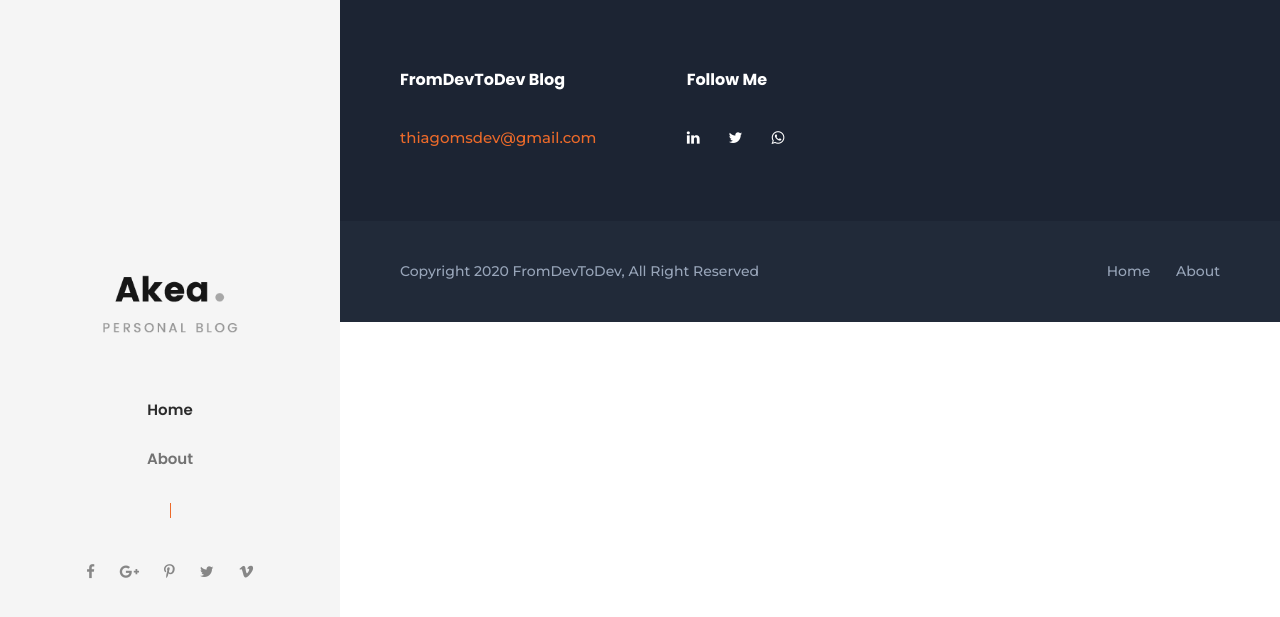
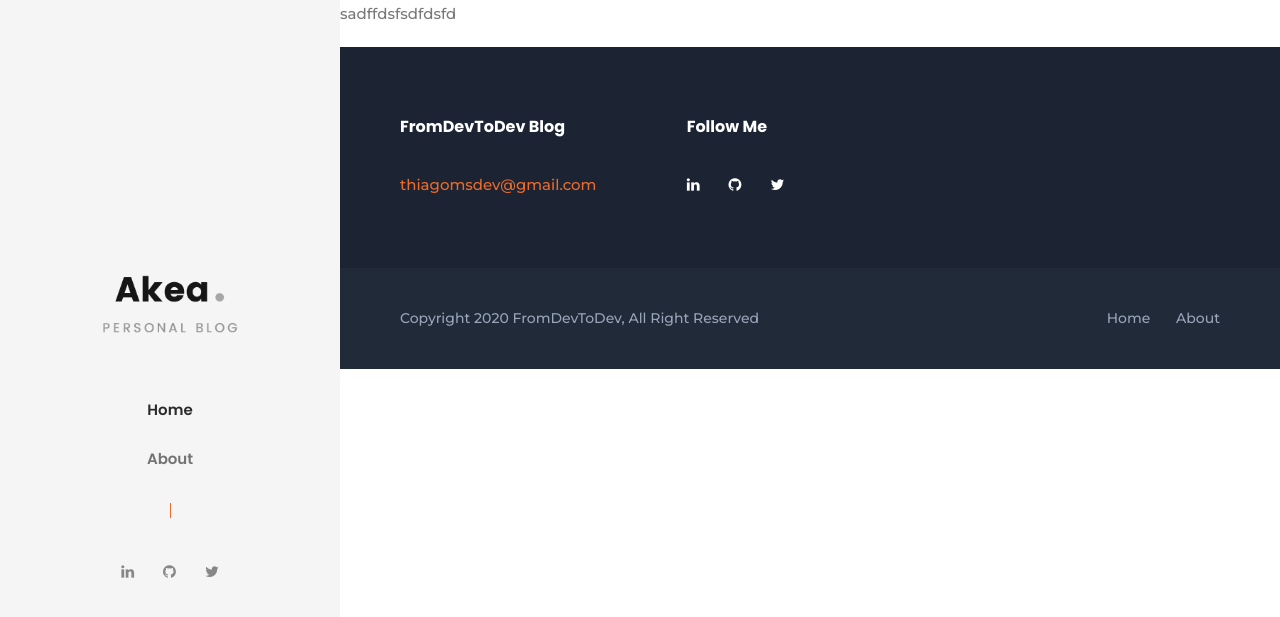
Before and after one commit to thiagofis/fromdevtodev, a Jekyll site: the page built from about.md, in a window 1280 px wide. Shown: the top 617 px of the page. Built offline with Jekyll 4.4.1, drawn with Linux system fonts in a browser that asks for light colours.

Commit message:
update the default layout template - footer

```diff
--- a/_layouts/default.html
+++ b/_layouts/default.html
@@ -67,8 +67,8 @@
                         <div class="akea-overlay-menu-row">
                             <div class="akea-overlay-menu-cell">
                                 <ul class="menu" id="menu-main-navigation">
-                                    <li class="menu-item menu-item-type-post_type menu-item-object-page menu-item-6222"><a href="/">Home</a></li>
-                                    <li class="menu-item menu-item-type-post_type menu-item-object-page menu-item-6222"><a href="about-us/index.html">About</a></li>
+                                    <li class="menu-item menu-item-type-post_type menu-item-object-page menu-item-6222"><a href="{{ '/' | relative_url }}">Home</a></li>
+                                    <li class="menu-item menu-item-type-post_type menu-item-object-page menu-item-6222"><a href="{{ '/about' | relative_url }}">About</a></li>
                                 </ul>
                             </div>
                         </div>
@@ -90,14 +90,18 @@
                     <div class="akea-navigation clearfix ">
                         <div class="akea-main-menu" id="akea-main-menu">
                             <ul class="sf-vertical" id="menu-main-navigation-1">
-                                <li class="menu-item menu-item-type-post_type menu-item-object-page menu-item-home current-menu-item page_item page-item-6703 current_page_item current-menu-ancestor current-menu-parent current_page_parent current_page_ancestor menu-item-has-children menu-item-7057"><a aria-current="page" href="index.html">Home</a>
+                                <li class="menu-item menu-item-type-post_type menu-item-object-page menu-item-home current-menu-item page_item page-item-6703 current_page_item current-menu-ancestor current-menu-parent current_page_parent current_page_ancestor menu-item-has-children menu-item-7057"><a aria-current="page" href="{{ '/' | relative_url }}">Home</a>
                                 </li>
-                                <li class="menu-item menu-item-type-post_type menu-item-object-page menu-item-6222"><a href="about-us/index.html">About</a></li>
+                                <li class="menu-item menu-item-type-post_type menu-item-object-page menu-item-6222"><a href="{{ '/about' | relative_url }}">About</a></li>
                             </ul>
                         </div>
                     </div>
                     <div class="akea-header-social-dividier"></div>
-                    <div class="akea-header-social "><a class="akea-top-bar-social-icon" href="#" target="_blank" title="facebook"><i class="fa fa-facebook" ></i></a><a class="akea-top-bar-social-icon" href="#" target="_blank" title="google-plus"><i class="fa fa-google-plus" ></i></a><a class="akea-top-bar-social-icon" href="#" target="_blank" title="pinterest"><i class="fa fa-pinterest-p" ></i></a><a class="akea-top-bar-social-icon" href="#" target="_blank" title="twitter"><i class="fa fa-twitter" ></i></a><a class="akea-top-bar-social-icon" href="#" target="_blank" title="vimeo"><i class="fa fa-vimeo" ></i></a></div>
+                    <div class="akea-header-social ">
+                        <a class="akea-top-bar-social-icon" href="https://www.linkedin.com/in/thiagomarcolinodasilva/?locale=en_US" target="_blank" title="linkedin"><i class="fa fa-linkedin" ></i></a>
+                        <a class="akea-top-bar-social-icon" href="https://github.com/thiagofis/" target="_blank" title="github"><i class="fa fa-github" ></i></a>
+                        <a class="akea-top-bar-social-icon" href="https://twitter.com/thiagofis" target="_blank" title="twitter"><i class="fa fa-twitter" ></i></a>
+                    </div>
                 </header>
             </div>
                 <div class="akea-header-side-content  akea-style-side akea-style-left akea-style-middle">
@@ -118,10 +122,26 @@
                                 <div class="akea-footer-column akea-item-pdlr akea-column-20">
                                     <div id="text-3" class="widget widget_text akea-widget">
                                         <h3 class="akea-widget-title"><span class="akea-widget-head-text">Follow Me</span><span class="akea-widget-head-divider"></span></h3><span class="clear"></span>
-                                        <div class="textwidget">
+                                        <div class="textwidget gdlr-core-hide-in-mobile">
                                             <div class="gdlr-core-social-network-item gdlr-core-item-pdb  gdlr-core-none-align" style="padding-bottom: 0px ;">
                                                 <a href="https://www.linkedin.com/in/thiagomarcolinodasilva/?locale=en_US" target="_blank" class="gdlr-core-social-network-icon" title="linkedin" style="font-size: 15px ;color: #ffffff ;" rel="noopener noreferrer">
                                                     <i class="fa fa-linkedin" ></i>
+                                                </a>
+                                                <a href="https://github.com/thiagofis/" target="_blank" class="gdlr-core-social-network-icon" title="github" style="font-size: 15px ;color: #ffffff ;margin-left: 25px ;" rel="noopener noreferrer">
+                                                    <i class="fa fa-github" ></i>
+                                                </a>
+                                                <a href="https://twitter.com/thiagofis" target="_blank" class="gdlr-core-social-network-icon" title="twitter" style="font-size: 15px ;color: #ffffff ;margin-left: 25px ;" rel="noopener noreferrer">
+                                                    <i class="fa fa-twitter" ></i>
+                                                </a>
+                                            </div>
+                                        </div>
+                                        <div class="textwidget gdlr-core-hide-in-desktop-tablet">
+                                            <div class="gdlr-core-social-network-item gdlr-core-item-pdb  gdlr-core-none-align" style="padding-bottom: 0px ;">
+                                                <a href="https://www.linkedin.com/in/thiagomarcolinodasilva/?locale=en_US" target="_blank" class="gdlr-core-social-network-icon" title="linkedin" style="font-size: 15px ;color: #ffffff ;" rel="noopener noreferrer">
+                                                    <i class="fa fa-linkedin" ></i>
+                                                </a>
+                                                <a href="https://github.com/thiagofis/" target="_blank" class="gdlr-core-social-network-icon" title="github" style="font-size: 15px ;color: #ffffff ;margin-left: 25px ;" rel="noopener noreferrer">
+                                                    <i class="fa fa-github" ></i>
                                                 </a>
                                                 <a href="https://twitter.com/thiagofis" target="_blank" class="gdlr-core-social-network-icon" title="twitter" style="font-size: 15px ;color: #ffffff ;margin-left: 25px ;" rel="noopener noreferrer">
                                                     <i class="fa fa-twitter" ></i>
@@ -139,8 +159,8 @@
                             <div class="akea-copyright-container akea-container clearfix">
                                 <div class="akea-copyright-left akea-item-pdlr">Copyright {{ 'now' | date: "%Y" }} FromDevToDev, All Right Reserved</div>
                                 <div class="akea-copyright-right akea-item-pdlr">
-                                    <a href="https://demo.goodlayers.com/akea/" style="margin-left:22px">Home</a>
-                                    <a href="https://demo.goodlayers.com/akea/about-us/" style="margin-left:22px">About</a>
+                                    <a href="{{ '/' | relative_url }}" style="margin-left:22px">Home</a>
+                                    <a href="{{ '/about' | relative_url }}" style="margin-left:22px">About</a>
                                 </div>
                             </div>
                         </div>
--- a/about.md
+++ b/about.md
@@ -2,3 +2,5 @@
 title: Home
 layout: default
 ---
+
+sadffdsfsdfdsfd
```
